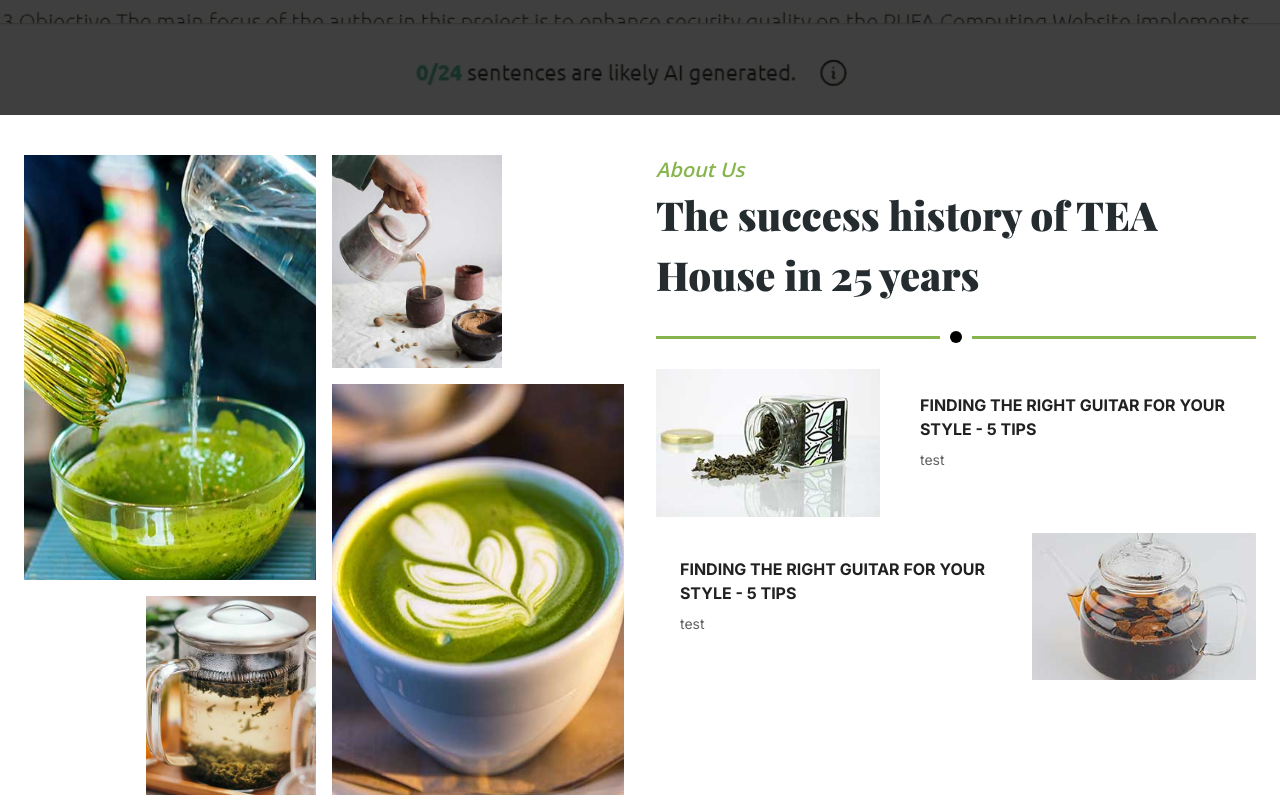
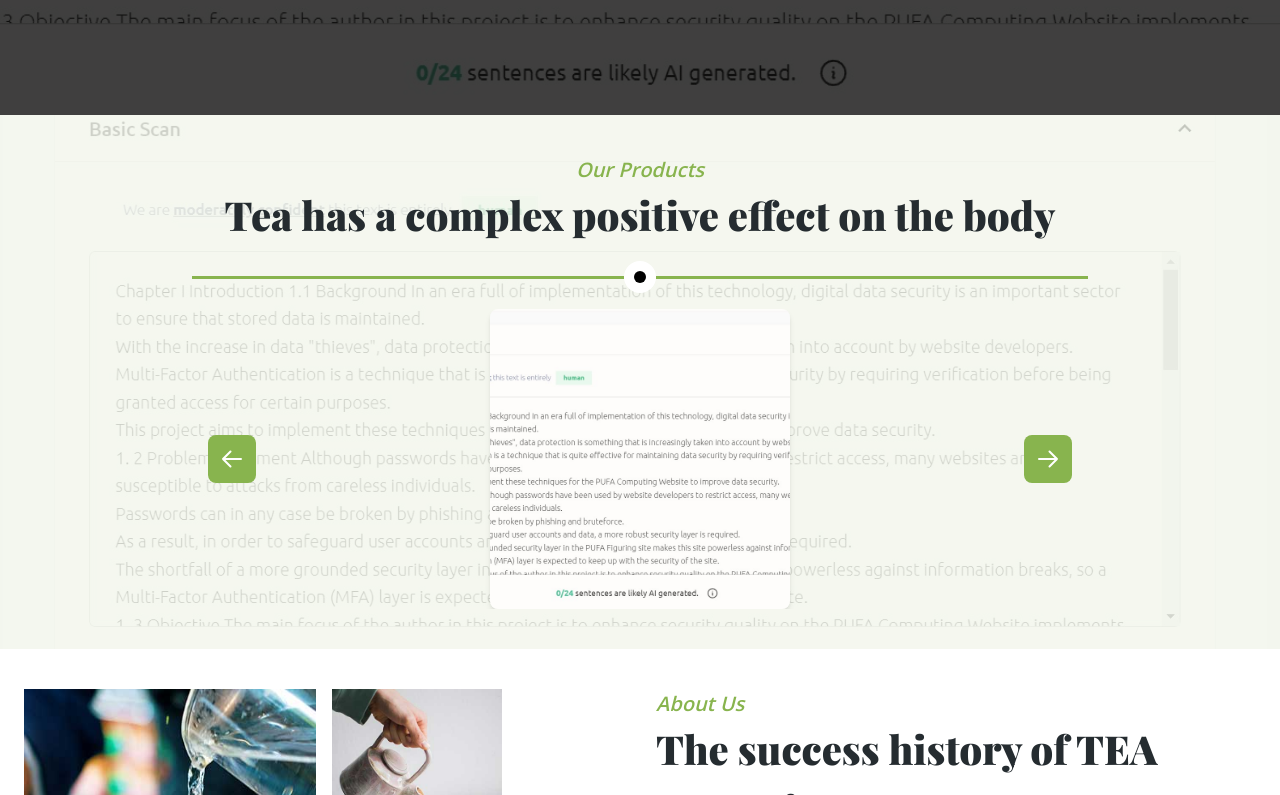
Before and after one commit to PamanAleph/kratom-landing-page, a Next.js app: page / in a window 1280 px wide. Shown: the part 765-1560 px from the top of the page. Built offline with nearby package versions, Linux system fonts and the light colour scheme; a web font is replaced by a local one.

Commit message:
"Added sweetalert2-react-content package, updated IntroCard and IntroSection components, removed ProductsSection component, and made changes to TestimonialCard and TestimonialSection components."

```diff
--- a/package.json
+++ b/package.json
@@ -16,7 +16,8 @@
     "react": "^18",
     "react-dom": "^18",
     "react-icons": "^5.2.1",
-    "sweetalert2": "^11.11.1"
+    "sweetalert2": "^11.11.1",
+    "sweetalert2-react-content": "^5.0.7"
   },
   "devDependencies": {
     "@types/node": "^20",
--- a/src/app/globals.css
+++ b/src/app/globals.css
@@ -17,3 +17,15 @@
 .flash {
     animation: flash 1s ease-in-out infinite;
 }
+
+.swal-modal {
+    @apply max-w-[90%] w-auto p-0 rounded-lg;
+}
+
+.modal-content {
+    @apply flex justify-center items-center;
+}
+
+.modal-image {
+    @apply max-w-full h-auto rounded-lg;
+}
--- a/src/app/page.tsx
+++ b/src/app/page.tsx
@@ -12,6 +12,7 @@ import StoreSection from "@/components/store/StoreSection";
 import ButtonModal from "@/components/main/ButtonModal";
 import { CheckIcon } from "@heroicons/react/20/solid";
 import TestimonialSection from "@/components/testimonial/TestimonialSection"
+import IntroSection from "@/components/main/IntroSection";
 
 export default function HomePage() {
   const features = [
@@ -26,6 +27,7 @@ export default function HomePage() {
       <div className="h-screen">
         <HomeSwiper />
       </div>
+      <IntroSection/>
       <AboutUs />
 
       {/* our product  */}
--- a/src/app/testimonial/page.tsx
+++ b/src/app/testimonial/page.tsx
@@ -1,7 +1,10 @@
+import TestimonialSection from '@/components/testimonial/TestimonialSection'
 import React from 'react'
 
 export default function page() {
   return (
-    <div>page</div>
+    <section>
+      <TestimonialSection/>
+    </section>
   )
 }
--- a/src/components/main/IntroCard.tsx
+++ b/src/components/main/IntroCard.tsx
@@ -0,0 +1,38 @@
+import Image from 'next/image';
+import React from 'react';
+import Swal from 'sweetalert2';
+import withReactContent from 'sweetalert2-react-content';
+
+const MySwal = withReactContent(Swal);
+
+interface IntroCardProps {
+    image: string;
+}
+
+export default function IntroCard({ image }: IntroCardProps) {
+    const handleClick = () => {
+        MySwal.fire({
+            html: `<div class="modal-content"><img src="${image}" alt="Product Image" class="modal-image" /></div>`,
+            showCloseButton: true,
+            showConfirmButton: false,
+            customClass: {
+                popup: 'swal-modal',
+            },
+            width: 'auto',
+        });
+    };
+
+    return (
+        <div className="flex flex-col items-center justify-center w-full max-w-xl mx-auto">
+            <div className="w-[300px] h-[300px] rounded-lg shadow-md cursor-pointer" onClick={handleClick}>
+                <Image
+                    src={image}
+                    alt="Product Image"
+                    width={1920}
+                    height={1080}
+                    className="object-cover w-full h-full rounded-lg"
+                />
+            </div>
+        </div>
+    );
+}
--- a/src/components/main/IntroSection.tsx
+++ b/src/components/main/IntroSection.tsx
@@ -0,0 +1,97 @@
+// @ts-nocheck
+"use client"
+
+import SectionText from "./SectionText";
+import Heading from "./Heading";
+import Divider from "./Divider";
+import BLOG from "@/assets/blog/Blog.jpg";
+import BLOG1 from "@/assets/blog/article-1.jpg";
+import Image from "next/image";
+import { Carousel, IconButton } from "@material-tailwind/react";
+import IntroCard from "./IntroCard";
+
+const card = [
+  { image: BLOG.src },
+  { image: BLOG1.src },
+  { image: BLOG.src },
+  { image: BLOG.src },
+  { image: BLOG.src },
+  { image: BLOG.src },
+];
+
+export default function IntroSection() {
+  return (
+    <div className="relative bg-[#F3F7ED] overflow-hidden">
+      <Image
+        width={1920}
+        height={1080}
+        src={BLOG}
+        alt="image"
+        className="absolute inset-0 w-full h-full object-cover z-0"
+      />
+      <div className="absolute inset-0 bg-[#F3F7ED] bg-opacity-80 z-10"></div>
+      <div className="py-10 relative z-10">
+        <div className="text-center max-w-4xl mx-auto">
+          <SectionText title="Our Products" />
+          <Heading title="Tea has a complex positive effect on the body" />
+          <Divider width={2} />
+          <Carousel className="rounded-xl" navigation={false} loop={true} prevArrow={({ handlePrev }) => (
+            <IconButton
+              variant="text"
+              color="white"
+              size="lg"
+              onClick={handlePrev}
+              className="!absolute top-2/4 left-4 -translate-y-2/4 bg-secondary hover:text-secondary hover:bg-transparent duration-300"
+            >
+              <svg
+                xmlns="http://www.w3.org/2000/svg"
+                fill="none"
+                viewBox="0 0 24 24"
+                strokeWidth={2}
+                stroke="currentColor"
+                className="h-6 w-6"
+              >
+                <path
+                  strokeLinecap="round"
+                  strokeLinejoin="round"
+                  d="M10.5 19.5L3 12m0 0l7.5-7.5M3 12h18"
+                />
+              </svg>
+            </IconButton>
+          )}
+            nextArrow={({ handleNext }) => (
+              <IconButton
+                variant="text"
+                color="white"
+                size="lg"
+                onClick={handleNext}
+                className="!absolute top-2/4 !right-4 -translate-y-2/4 bg-secondary hover:text-secondary hover:bg-transparent duration-300"
+              >
+                <svg
+                  xmlns="http://www.w3.org/2000/svg"
+                  fill="none"
+                  viewBox="0 0 24 24"
+                  strokeWidth={2}
+                  stroke="currentColor"
+                  className="h-6 w-6"
+                >
+                  <path
+                    strokeLinecap="round"
+                    strokeLinejoin="round"
+                    d="M13.5 4.5L21 12m0 0l-7.5 7.5M21 12H3"
+                  />
+                </svg>
+              </IconButton>
+            )}>
+            {card.map((cards, index) => (
+              <IntroCard
+                key={index}
+                image={cards.image}
+              />
+            ))}
+          </Carousel>
+        </div>
+      </div>
+    </div>
+  );
+}
--- a/src/components/products/ProductsSection.jsx
+++ b/src/components/products/ProductsSection.tsx
@@ -1,4 +1,6 @@
+// @ts-nocheck
 "use client"
+
 import SectionText from "../main/SectionText";
 import Heading from "../main/Heading";
 import Divider from "../main/Divider";
--- a/src/components/testimonial/TestimonialCard.tsx
+++ b/src/components/testimonial/TestimonialCard.tsx
@@ -1,14 +1,14 @@
 import Image from 'next/image'
 import React from 'react'
 
-interface TestimonialCardProps{
+interface TestimonialCardProps {
     description: string;
     image: string;
     name: string;
     position: string;
 }
 
-export default function TestimonialCard({description,image,name,position}:TestimonialCardProps) {
+export default function TestimonialCard({ description, image, name, position }: TestimonialCardProps) {
     const truncateDescription = (text: string, maxLength: number) => {
         if (text.length > maxLength) {
             return text.substring(0, maxLength) + '...';
@@ -16,14 +16,16 @@ export default function TestimonialCard({description,image,name,position}:Testim
         return text;
     };
     return (
-        <div className="w-full p-8 bg-white rounded-md shadow-lg dark:bg-gray-800">
+        <section className='px-4 md:px-20'>
+
+            <div className="w-full p-16 bg-white rounded-md shadow-lg dark:bg-gray-800">
                 <p className="leading-loose text-gray-500 dark:text-gray-400 ">
                     {truncateDescription(description, 250)}
                 </p>
 
                 <div className="flex justify-center items-center mt-6 -mx-2">
                     <Image className="object-cover mx-2 rounded-full w-14 h-14"
-                    src={image} alt="" height={1080} width={1920}/>
+                        src={image} alt="" height={1080} width={1920} />
 
                     <div className="mx-2">
                         <h1 className="font-semibold text-black">{name}</h1>
@@ -31,5 +33,6 @@ export default function TestimonialCard({description,image,name,position}:Testim
                     </div>
                 </div>
             </div>
+        </section>
     )
 }
--- a/src/components/testimonial/TestimonialSection.jsx
+++ b/src/components/testimonial/TestimonialSection.tsx
@@ -1,3 +1,4 @@
+//@ts-nocheck
 "use client";
 import SectionText from "../main/SectionText";
 import Heading from "../main/Heading";
@@ -54,8 +55,8 @@ export default function TestimonialSection() {
       <div className="absolute inset-0 bg-[#F3F7ED] bg-opacity-80 z-10"></div>
       <div className="py-10 relative z-10">
         <div className="text-center max-w-2xl mx-auto">
-          <SectionText title="Our Products" />
-          <Heading title="Tea has a complex positive effect on the body" />
+          <SectionText title="Our Client" />
+          <Heading title="What our clients say about our tea" />
           <Divider width={2} />
           </div>
           <div className="max-w-4xl mx-auto text-center">
```
Also changed, not shown: 1 other file (tests, documents, lock files or other folders). Lines whose indentation alone changed are shown as unchanged.
